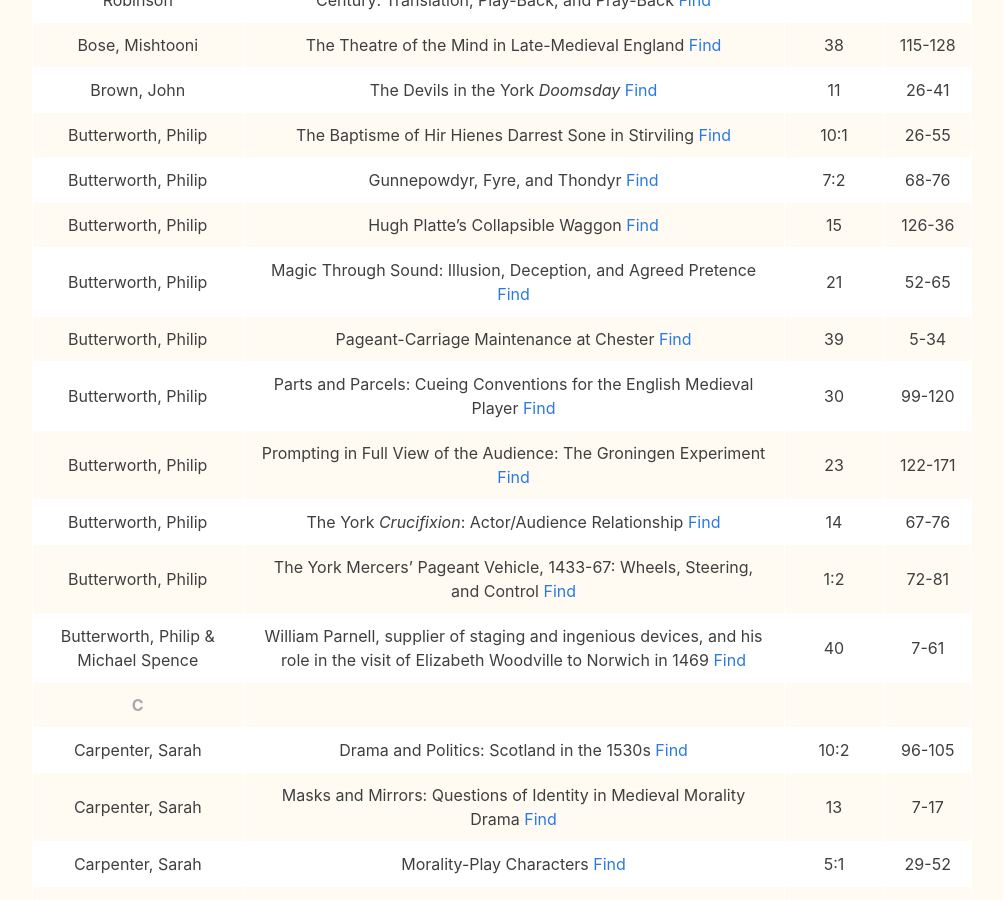
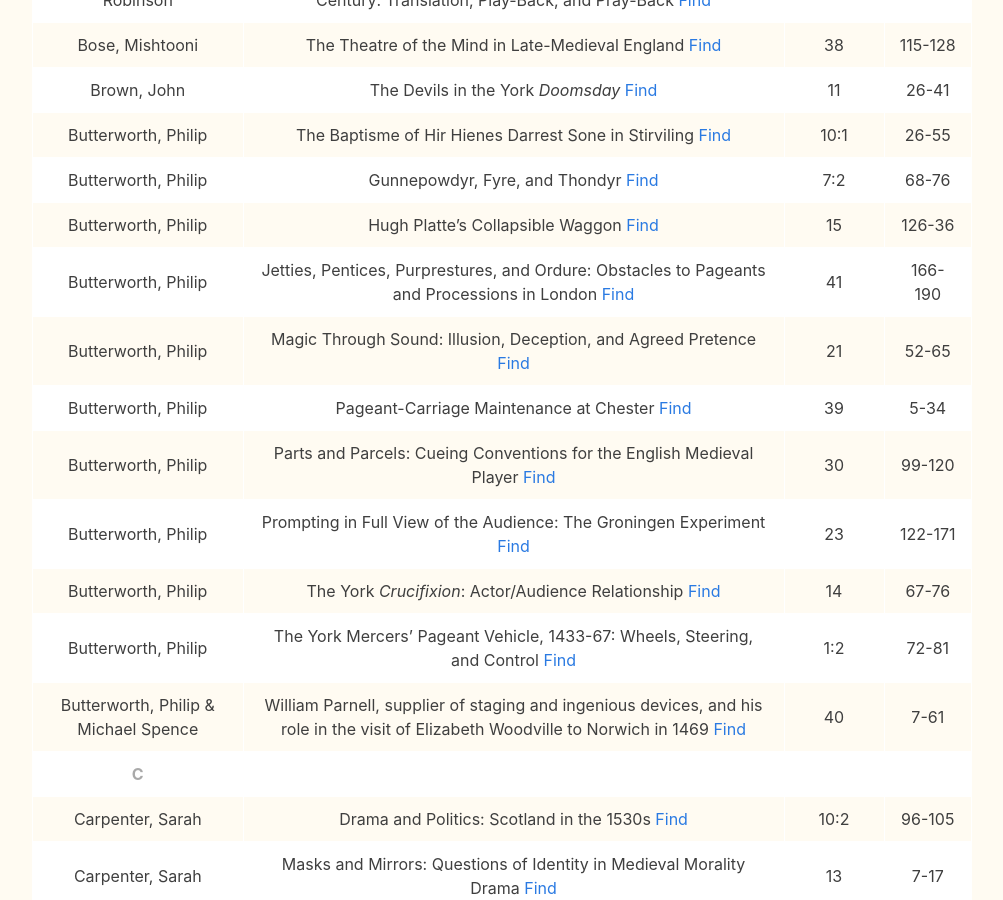
Before and after one commit to MedievalEnglishTheatre/MedievalEnglishTheatre.github.io, a Jekyll site: the page built from src/journal/cumindac.md, in a window 1280 px wide and 900 px high, scrolled down 1313 px. Shown: the whole window, without its empty margins (138-1141 px from the left). Built offline with Jekyll 4.4.1, drawn with Linux system fonts in a browser that asks for light colours; some of the changed text lies outside the part shown.

Commit message:
Update cumindac vol 41.md

```diff
--- a/src/journal/cumindac.md
+++ b/src/journal/cumindac.md
@@ -37,6 +37,7 @@ The later volumes include *summaries* and *PDFs* of one or two pages.
 |Butterworth, Philip|The Baptisme of Hir Hienes Darrest Sone in Stirviling [Find](vol10.html#Butterworth) |10:1|26-55|
 |Butterworth, Philip|Gunnepowdyr, Fyre, and Thondyr [Find](vol07.html#Butterworth) |7:2|68-76|
 |Butterworth, Philip|Hugh Platte's Collapsible Waggon [Find](vol15.html#Butterworth) |15|126-36|
+|Butterworth, Philip|Jetties, Pentices, Purprestures, and Ordure: Obstacles to Pageants and Processions in London [Find](vol41.html#Butterworth) |41|166-190|
 |Butterworth, Philip|Magic Through Sound: Illusion, Deception, and Agreed Pretence [Find](vol21.html#Butterworth) |21|52-65|
 |Butterworth, Philip|Pageant-Carriage Maintenance at Chester [Find](vol39.html#Butterworth) |39|5-34|
 |Butterworth, Philip|Parts and Parcels: Cueing Conventions for the English Medieval Player [Find](vol30.html#Butterworth) |30|99-120|
@@ -66,6 +67,7 @@ The later volumes include *summaries* and *PDFs* of one or two pages.
 |Cavanagh, Dermot|Skelton's *Magnyfycence* and tragic drama [Find](vol27.html#Cavanagh) |27|53-68|
 |Cecire, Maria Sachiko| *Magnyfycence* Onscreen: Documentary Film as Translation [Find](vol35.html#Cecire) |35|3-22|
 |Chacòn Carmona, Vicente|Singing Shepherds, Discordant Devils: Music and Song in Medieval Pastoral Plays [Find](vol32.html#Chacon) |32|62-80|
+|Chambers, Mark &amp; Gašper Jakovac|Welcoming James the VI &amp; I in the North-East: Civic Performance and Conflict in Durham and Newcastle [Find](vol41.html#Chambers) |41|84-133|
 |Chaplan, Rosemary E.|'Farewell, jentyll Jaffrey': Speech-act Theory and *Mankind* [Find](vol11.html#Chaplan) |11|140-149|
 |Charpentier, Hélène|Le mal, sa représentation et sa rétribution dans *Le mystère du Viel Testament* [Find](vol11.html#Charpentier) |11|104-115|
 |Clopper, Lawrence M.|The Chester and the Other English Shepherds' Plays [Find](vol30.html#Clopper) |30|81-98|
```
